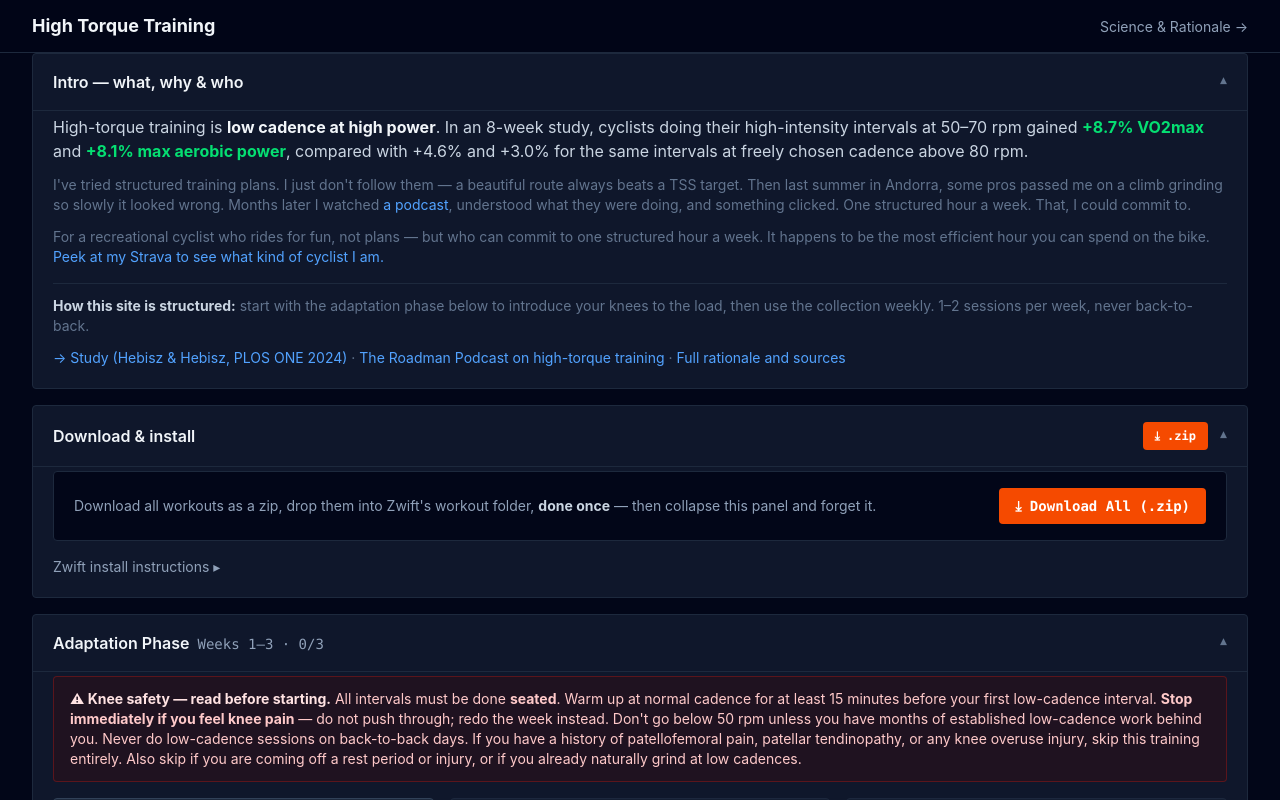
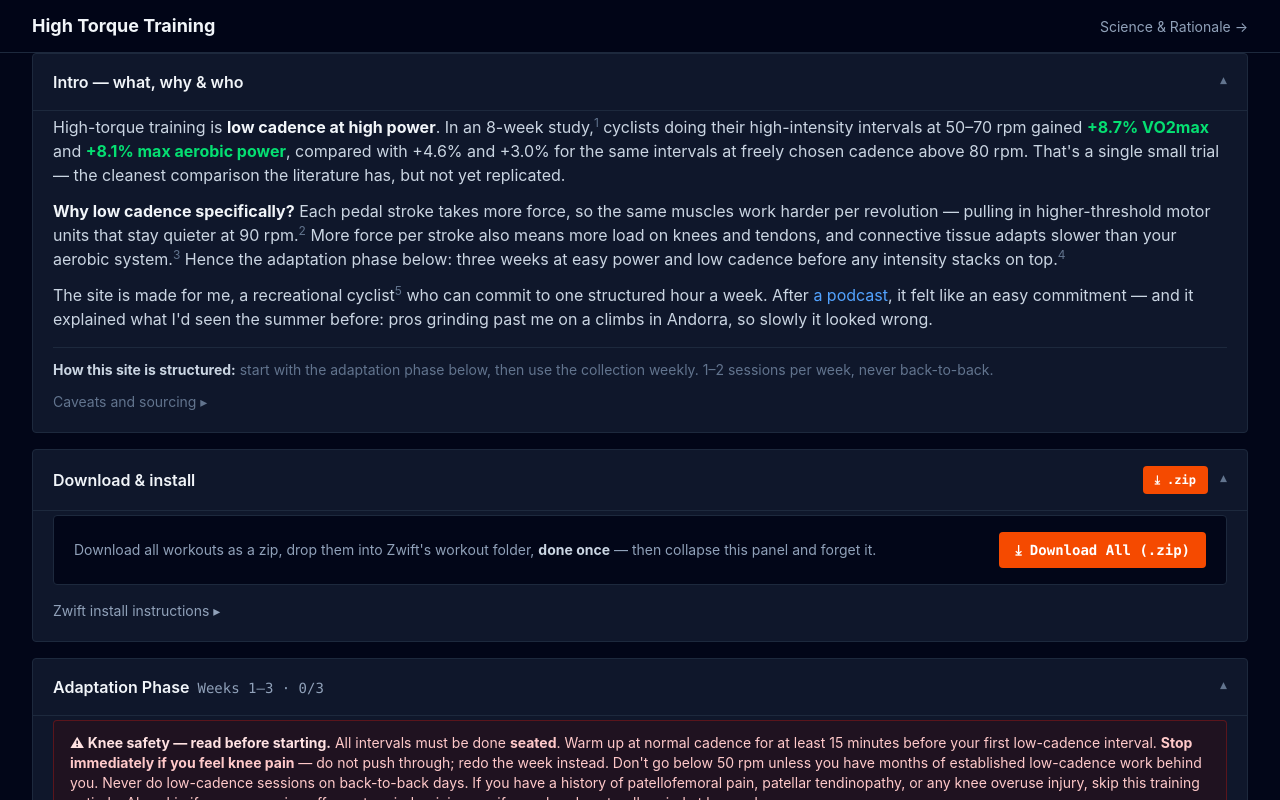
Before and after one commit to tomjelen/high-torque-training, a React (Vite) app in the folder site/: page / in a window 1280 px wide. Shown: the top 800 px of the page. Built offline with nearby package versions, Linux system fonts and the light colour scheme.

Commit message:
Improve the introduction

```diff
--- a/site/src/components/IntroPanel.tsx
+++ b/site/src/components/IntroPanel.tsx
@@ -16,22 +16,34 @@ export default function IntroPanel({ state, setState }: Props) {
   return (
     <Panel
       title="Intro — what, why & who"
-      teaser="Hebisz 2024: +8.7% VO2max at low cadence vs +4.6% at freely chosen cadence"
+      teaser="+8.7% VO2max at low cadence — one small trial, but the cleanest test we have"
       collapsed={state.panels.intro.collapsed}
       onToggle={onToggle}
     >
       <p className="text-slate-300 mb-0">
         High-torque training is{' '}
-        <strong className="text-slate-100">low cadence at high power</strong>. In an 8-week study,
-        cyclists doing their high-intensity intervals at 50–70 rpm gained{' '}
+        <strong className="text-slate-100">low cadence at high power</strong>. In an 8-week
+        study,<sup className="text-slate-500">1</sup> cyclists doing their high-intensity
+        intervals at 50–70 rpm gained{' '}
         <strong className="text-green-400">+8.7% VO2max</strong> and{' '}
-        <strong className="text-green-400">+8.1% max aerobic power</strong>, compared with +4.6% and
-        +3.0% for the same intervals at freely chosen cadence above 80 rpm.
+        <strong className="text-green-400">+8.1% max aerobic power</strong>, compared with +4.6%
+        and +3.0% for the same intervals at freely chosen cadence above 80 rpm. That's a single
+        small trial — the cleanest comparison the literature has, but not yet replicated.
       </p>
-      <p className="text-slate-500 text-sm mt-3 mb-0">
-        I've tried structured training plans. I just don't follow them — a beautiful route always
-        beats a TSS target. Then last summer in Andorra, some pros passed me on a climb grinding so
-        slowly it looked wrong. Months later I watched{' '}
+
+      <p className="text-slate-300 mt-3 mb-0">
+        <strong className="text-slate-100">Why low cadence specifically?</strong> Each pedal
+        stroke takes more force, so the same muscles work harder per revolution — pulling in
+        higher-threshold motor units that stay quieter at 90 rpm.<sup className="text-slate-500">2</sup>{' '}
+        More force per stroke also means more load on knees and tendons, and connective tissue
+        adapts slower than your aerobic system.<sup className="text-slate-500">3</sup> Hence the
+        adaptation phase below: three weeks at easy power and low cadence before any intensity
+        stacks on top.<sup className="text-slate-500">4</sup>
+      </p>
+
+      <p className="text-slate-300 mt-3 mb-0">
+        The site is made for me, a recreational cyclist<sup className="text-slate-500">5</sup>{' '}
+        who can commit to one structured hour a week. After{' '}
         <a
           href={SOURCES.roadman.url}
           target="_blank"
@@ -40,12 +52,69 @@ export default function IntroPanel({ state, setState }: Props) {
         >
           a podcast
         </a>
-        , understood what they were doing, and something clicked. One structured hour a week. That,
-        I could commit to.
+        , it felt like an easy commitment — and it explained what I'd seen the summer before:
+        pros grinding past me on a climbs in Andorra, so slowly it looked wrong.
       </p>
-      <p className="text-slate-500 text-sm mt-3 mb-0">
-        For a recreational cyclist who rides for fun, not plans — but who can commit to one
-        structured hour a week. It happens to be the most efficient hour you can spend on the bike.{' '}
+
+      <div className="border-t border-slate-800 mt-4 pt-3 text-sm text-slate-500">
+        <p className="mb-0">
+          <strong className="text-slate-300">How this site is structured:</strong> start with the
+          adaptation phase below, then use the collection weekly. 1–2 sessions per week, never
+          back-to-back.
+        </p>
+        <details className="mt-3 group">
+          <summary className="cursor-pointer list-none hover:text-slate-300 select-none">
+            Caveats and sourcing ▸
+          </summary>
+          <div className="mt-3 space-y-3 pl-3 border-l border-slate-800">
+            <p className="m-0">
+              <sup className="text-slate-500 mr-1">1</sup>
+              The 8-week study is Hebisz &amp; Hebisz (2024),{' '}
+              <a
+                href={SOURCES.hebisz2024.url}
+                target="_blank"
+                rel="noopener noreferrer"
+                className="text-blue-400 hover:text-blue-300"
+              >
+                "Greater improvement in aerobic capacity after a polarized training program
+                including cycling interval training at low cadence (50–70 rpm) than freely chosen
+                cadence (above 80 rpm),"
+              </a>{' '}
+              PLOS ONE. n = 24 well-trained junior female cyclists. The directional result is the
+              strongest in its body of literature (Hansen &amp; Rønnestad 2017 systematic review
+              found no clear benefit for low-cadence training overall) — but it is one trial, and
+              has not been replicated.
+            </p>
+            <p className="m-0">
+              <sup className="text-slate-500 mr-1">2</sup>
+              Low-cadence HIIT delivers a <em>different</em> stimulus, not necessarily a strictly
+              superior one. The same prime movers — quads, glutes, hamstrings — are active at all
+              cadences, but at lower cadence each pedal stroke requires more force, which
+              preferentially recruits high-threshold (Type II) motor units (Ahlquist 1992; Sarre
+              &amp; Lepers 2006). I treat low-cadence HIIT as a high-value complement to standard
+              HIIT, not a strict upgrade.
+            </p>
+            <p className="m-0">
+              <sup className="text-slate-500 mr-1">3</sup>
+              Joints don't really get "trained" — what adapts is patellar and quadriceps tendon
+              stiffness, the muscles around the knee, hip stabilizers, and the neuromuscular
+              control of a high-force pedal stroke. All of those adapt slower than VO2max. If you
+              have active knee pain or your bike fit isn't dialled, fix that first. The
+              adaptation phase won't rescue chronic patellar tendinopathy or a bad fit.
+            </p>
+            <p className="m-0">
+              <sup className="text-slate-500 mr-1">4</sup>
+              A note on sourcing: the Hebisz 2024 study itself doesn't include a graduated cadence
+              ramp — its participants were monitored junior racers who went straight into 50–60
+              rpm intervals after three months of standardized base training. The 3-week
+              adaptation phase here follows coaching practice (Wakefield/UAE, Walsh/Roadman,
+              Housler/EVOQ), which is universal among coaches who prescribe torque intervals.
+            </p>
+            <p className="m-0">
+              <sup className="text-slate-500 mr-1">5</sup>
+              I ride 10–15 hours a week for fun, not plans — I've tried structured training plans. I just don't follow them — a beautiful route always beats a TSS target. So "one hour a week" is my realistic floor, not
+              what the research actually prescribes. One, I'll actually
+              do.{' '}
               <a
                 href="https://www.strava.com/athletes/8943272"
                 target="_blank"
@@ -55,25 +124,13 @@ export default function IntroPanel({ state, setState }: Props) {
                 Peek at my Strava to see what kind of cyclist I am.
               </a>
             </p>
-      <div className="border-t border-slate-800 mt-4 pt-3 text-sm text-slate-500">
-        <p className="mb-0">
-          <strong className="text-slate-300">How this site is structured:</strong> start with the
-          adaptation phase below to introduce your knees to the load, then use the collection
-          weekly. 1–2 sessions per week, never back-to-back.
-        </p>
-        <p className="mt-3 mb-0">
-          <a href={SOURCES.hebisz2024.url} target="_blank" rel="noopener noreferrer" className="text-blue-400 hover:text-blue-300">
-            → Study (Hebisz &amp; Hebisz, PLOS ONE 2024)
-          </a>
-          {' · '}
-          <a href={SOURCES.roadman.url} target="_blank" rel="noopener noreferrer" className="text-blue-400 hover:text-blue-300">
-            The Roadman Podcast on high-torque training
-          </a>
-          {' · '}
+            <p className="m-0 pt-1">
               <Link to="/science" className="text-blue-400 hover:text-blue-300">
-            Full rationale and sources
+                → Read the full rationale and sources on the Science page
               </Link>
             </p>
+          </div>
+        </details>
       </div>
     </Panel>
   )
```
Lines whose indentation alone changed are shown as unchanged.
